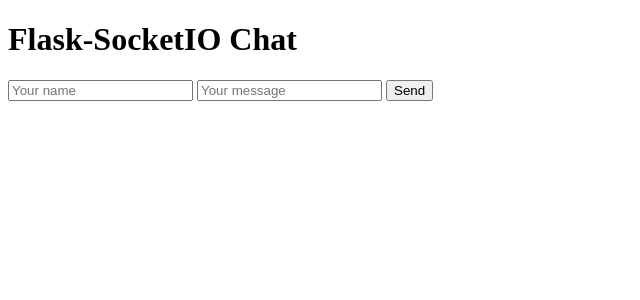
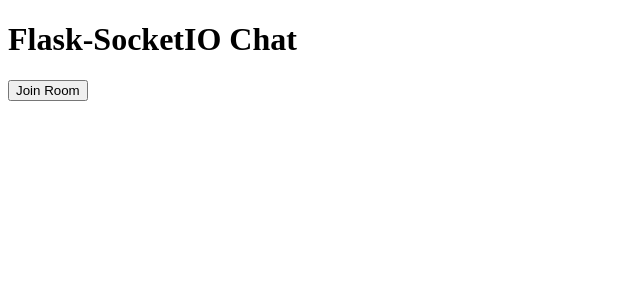
Before and after one commit to sangsioco/ChatApplication, a Flask app: page / in a window 1280 px wide. Shown: the top 300 px of the page, without its empty margins (0-640 px from the left). Run offline with Flask 3, Linux system fonts and the light colour scheme; some libraries are stand-ins or nearby versions.

Commit message:
adding updated files for mini project

```diff
--- a/app.py
+++ b/app.py
@@ -1,48 +1,50 @@
 from web_socket_server import WebSocketServer, socketio, app
 from flask import render_template
+from flask_socketio import join_room, leave_room, send, emit
 
 app = WebSocketServer().create_app()
 message_storage = {}
 
 @socketio.on('message')
 def handle_message(data):
-    author = data.get('user')
+    username = data.get('username', 'Anonymous')
     message = data.get('message')
-
-    if not author or not message:
-        return  # Ignore if author or message is not provided
-
-    print(f'Received message from {author}: {message}')
-
-    if author not in message_storage:
-        message_storage[author] = []
-
-    message_storage[author].append(message)
-
-    # Emit the new message to all connected clients
-    socketio.emit('message', {'author': author, 'message': message})
-
+    if message:
+        emit('message', {'username': username, 'message': message}, broadcast=True)
 
 @socketio.on('get_user_message')
 def handle_get_user_messages(data):
-    author = data.get('author')
+    username = data.get('username')
 
-    if not author:
-        return  # Ignore if author is not provided
+    if not username:
+        return  # Ignore if username is not provided
 
-    messages = message_storage.get(author, [])
-    socketio.emit('get_user_message', {'author': author, 'messages': messages})
+    messages = message_storage.get(username, [])
+    socketio.emit('get_user_message', {'username': username, 'messages': messages})
 
 @socketio.on('get_all_messages')
 def handle_get_all_messages(data):
-    author = data.get('user')
+    username = data.get('username')
 
-    if not author:
-        return  # Ignore if author is not provided
+    if not username:
+        return  # Ignore if username is not provided
 
-    messages = message_storage.get(author, [])
-    socketio.emit('get_all_messages', {'author': author, 'messages': messages})
+    messages = message_storage.get(username, [])
+    socketio.emit('get_all_messages', {'username': username, 'messages': messages})
 
+@socketio.on('join')
+def on_join(data):
+    username = data.get('username')
+    room = data.get('room')
+    if username and room:
+        join_room(room)
+
+@socketio.on('leave')
+def on_leave(data):
+    username = data['username']
+    room = data['room']
+    leave_room(room)
+    send(f'{username} has left the room.', room=room)
 
 @socketio.on('connect')
 def handle_connect():
--- a/templates/WebSocketClient.html
+++ b/templates/WebSocketClient.html
@@ -3,56 +3,96 @@
 <head>
     <meta charset="UTF-8">
     <meta name="viewport" content="width=device-width, initial-scale=1.0">
-    <title>Flask-SocketIO Chat</title>
+    <title>Flask-SocketIO Chat Room</title>
+    <style>
+        #chatControls {
+            margin-top: 20px;
+        }
+
+        #messages {
+            margin-bottom: 20px;
+        }
+
+        #leaveButton {
+            margin-top: 20px;
+        }
+    </style>
 </head>
 <body>
     <h1>Flask-SocketIO Chat</h1>
-    <ul id="messages"></ul>
-    <form id="message-form">
-        <input type="text" id="author-input" placeholder="Your name" autocomplete="off" required>
-        <input type="text" id="message-input" placeholder="Your message" autocomplete="off" required>
-        <button type="submit">Send</button>
-    </form>
+
+    <button id="join-room-button">Join Room</button>
+    <div id="join-room-form" style="display: none;">
+        <input type="text" id="username" placeholder="Username" autocomplete="off" required>
+        <input type="text" id="room" placeholder="Room name" autocomplete="off" required>
+        <button id="join-button">Join</button>
+    </div>
+
+    <div id="chatControls" style="display:none;">
+        <h2 id="welcomeHeader"></h2>
+        <h3 id="roomHeader"></h3>
+        <ul id="messages"></ul>
+        <form id="message-form">
+            <input type="text" id="message-input" placeholder="Type a message..." autocomplete="off" required>
+            <button type="submit">Send</button>
+        </form>
+        <button id="leaveButton">Leave Room</button>
+    </div>
+
     <script src="https://cdnjs.cloudflare.com/ajax/libs/socket.io/4.3.2/socket.io.min.js"></script>
     <script>
         const socket = io();
-        const form = document.getElementById('message-form');
-        const authorInput = document.getElementById('author-input');
+        let room = '';
+        let username = '';
+
+        const joinRoomButton = document.getElementById('join-room-button');
+        const joinForm = document.getElementById('join-room-form');
+        const chatControls = document.getElementById('chatControls');
+        const messageForm = document.getElementById('message-form');
+        const messages = document.getElementById('messages');
         const messageInput = document.getElementById('message-input');
-        const messages = document.getElementById('messages');
+        const welcomeHeader = document.getElementById('welcomeHeader');
+        const roomHeader = document.getElementById('roomHeader');
+        const leaveButton = document.getElementById('leaveButton');
 
-        form.addEventListener('submit', function(event) {
+        joinRoomButton.addEventListener('click', function() {
+            joinForm.style.display = 'block';
+            joinRoomButton.style.display = 'none';
+        });
+
+        document.getElementById('join-button').addEventListener('click', function() {
+            username = document.getElementById('username').value.trim();
+            room = document.getElementById('room').value.trim();
+            if (username !== '' && room !== '') {
+                socket.emit('join', { username, room });
+                welcomeHeader.textContent = `Hello, ${username}`;
+                roomHeader.textContent = `Welcome to ${room} chat room`;
+                chatControls.style.display = 'block';
+                joinForm.style.display = 'none';
+            }
+        });
+
+        leaveButton.addEventListener('click', function() {
+            socket.emit('leave', { username, room });
+            chatControls.style.display = 'none';
+            joinRoomButton.style.display = 'block';
+        });
+
+        messageForm.addEventListener('submit', function(event) {
             event.preventDefault();
-            const author = authorInput.value.trim();
             const message = messageInput.value.trim();
-            if (author !== '' && message !== '') {
-                socket.emit('message', { user: author, message: message });
+            if (message !== '') {
+                socket.emit('message', { username, message, room });
                 messageInput.value = '';
             }
         });
 
         socket.on('message', function(data) {
-            const author = data.author;
+            const username = data.username;
             const message = data.message;
             const li = document.createElement('li');
-            li.textContent = `${author}: ${message}`;
+            li.textContent = `${username}: ${message}`;
             messages.appendChild(li);
-        });
-
-        // Optional: Request all messages from a specific user
-        function requestAllMessages(author) {
-            socket.emit('get_all_messages', { user: author });
-        }
-
-        // Listen for all messages from a specific user
-        socket.on('get_all_messages', function(data) {
-            const author = data.author;
-            const messageList = data.messages;
-            messageList.forEach(message => {
-                const li = document.createElement('li');
-                li.textContent = `${author}: ${message}`;
-                messages.appendChild(li);
-            });
         });
     </script>
 </body>
--- a/web_socket_server.py
+++ b/web_socket_server.py
@@ -11,5 +11,5 @@ class WebSocketServer:
     def create_app(self, debug=False):
 
         app.debug = debug
-        socketio.init_app(app, cors_allowed_oridin="*")
+        socketio.init_app(app, cors_allowed_oridin="*") # Enable the CORS
         return app
```
